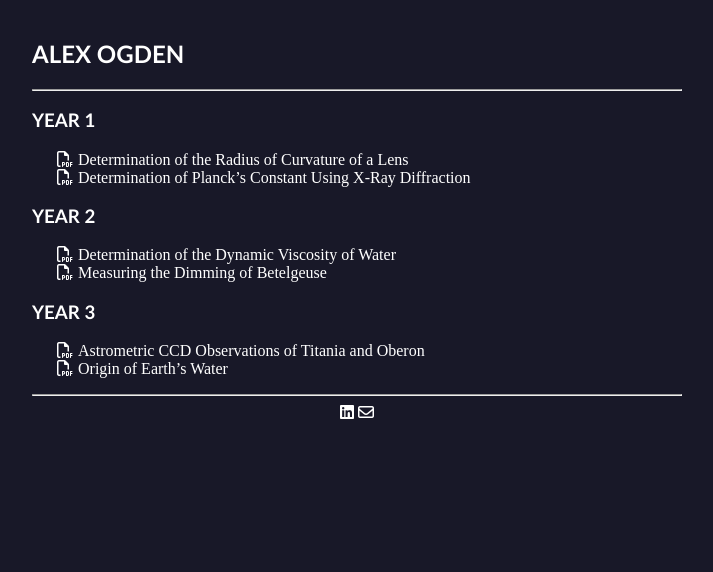
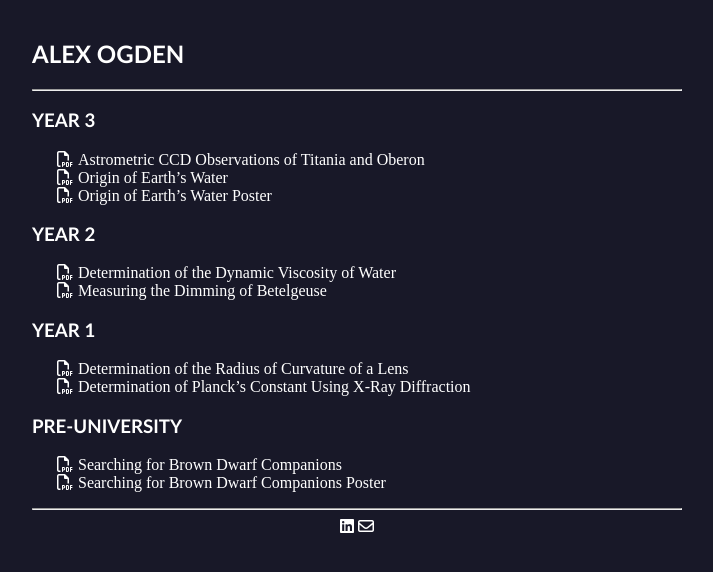
Before and after one commit to alexogdenuk/alexogdenuk.github.io, a plain HTML site: page undergraduate_papers/index.html in a window 1280 px wide. Shown: the whole page, without its empty margins (283-996 px from the left). Drawn offline with Linux system fonts and the light colour scheme.

Commit message:
Add files via upload

```diff
--- a/undergraduate_papers/index.html
+++ b/undergraduate_papers/index.html
@@ -23,23 +23,34 @@
 <body>
   <h2><a href="/"               >ALEX OGDEN</a></h2><hr>
 
-  <h3>YEAR 1</h3>
+  <h3>YEAR 3</h3>
   <ul>
-    <li><a href="Newtons Rings Lab Report by Alex Ogden.pdf" target="_blank">Determination of the Radius of Curvature of a Lens</a></li>
-    <li><a href="X-Rays Lab Report by Alex Ogden.pdf" target="_blank">Determination of Planck’s Constant Using X-Ray Diffraction</a></li>
+    <li><a href="Moons_of_Uranus.pdf" target="_blank">Astrometric CCD Observations of Titania and Oberon</a></li>
+    <li><a href="Origin_of_Water.pdf" target="_blank">Origin of Earth’s Water</a></li>
+    <li><a href="Origin_of_Water_Poster.pdf" target="_blank">Origin of Earth’s Water Poster</a></li>
   </ul>
 
   <h3>YEAR 2</h3>
   <ul>
-    <li><a href="Viscosity of Water Lab Report by Alex Ogden.pdf" target="_blank">Determination of the Dynamic Viscosity of Water</a></li>
-    <li><a href="Betelgeuse Lab Report by Alex Ogden.pdf" target="_blank">Measuring the Dimming of Betelgeuse</a></li>
+    <li><a href="Viscosity_of_Water.pdf" target="_blank">Determination of the Dynamic Viscosity of Water</a></li>
+    <li><a href="Betelgeuse.pdf" target="_blank">Measuring the Dimming of Betelgeuse</a></li>
   </ul>
 
-  <h3>YEAR 3</h3>
+  <h3>YEAR 1</h3>
   <ul>
-    <li><a href="Moons_of_Uranus.pdf" target="_blank">Astrometric CCD Observations of Titania and Oberon</a></li>
-    <li><a href="Origin of Earth's Water.pdf" target="_blank">Origin of Earth’s Water</a></li>
+    <li><a href="Newtons_Rings.pdf" target="_blank">Determination of the Radius of Curvature of a Lens</a></li>
+    <li><a href="X-Rays.pdf" target="_blank">Determination of Planck’s Constant Using X-Ray Diffraction</a></li>
   </ul>
+
+  <h3>PRE-UNIVERSITY</h3>
+  <ul>
+    <li><a href="Nuffield_Report.pdf" target="_blank">Searching for Brown Dwarf Companions</a></li>
+    <li><a href="Nuffield_Poster.pdf" target="_blank">Searching for Brown Dwarf Companions Poster</a></li>
+  </ul>
+
+
+
+
 
 
 
```
Also changed, not shown: index.html (+1 -0 lines), 8 other files.
